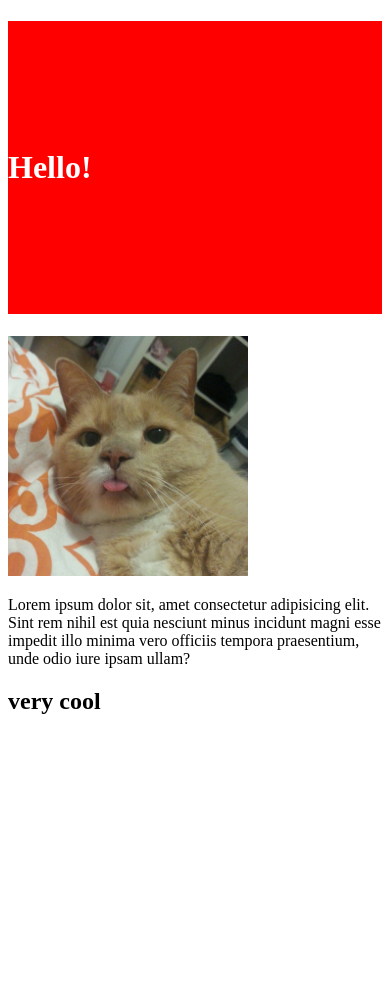
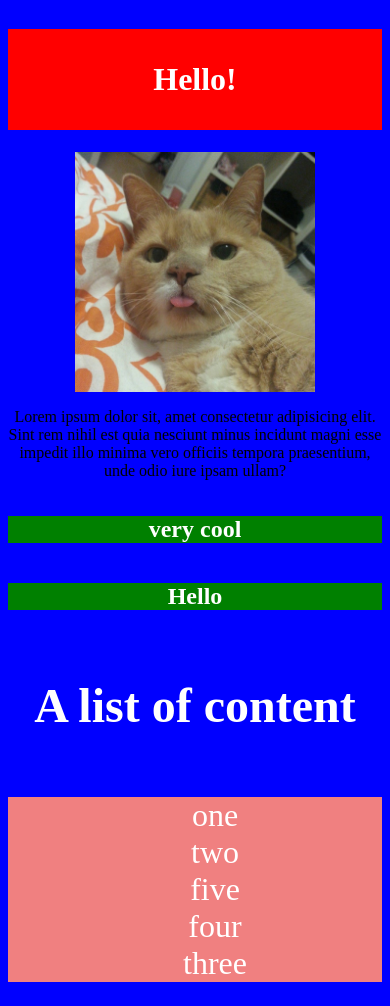
Before and after one commit to trainEnthusiast314/week-1, a plain HTML site: page transitions.html in a window 390 px wide. Before the commit the page ends 844 px from the top, so only its background shows below. Drawn offline with Linux system fonts and the light colour scheme.

Commit message:
media querries for printing and screen

```diff
--- a/style.css
+++ b/style.css
@@ -2,7 +2,7 @@ h1 {
   background-color: red;
   color: white;
   transition: all 1s cubic-bezier(0.075, 0.82, 0.165, 1);
-  padding: 4em 0;
+  padding: 1em 0;
 }
 h1:hover {
   background: blue;
@@ -12,12 +12,13 @@ img {
   width: 15em;
   height: 15em;
   transition: all 1s;
+  margin: 0 auto;
 }
 img:hover {
   display: inline;
-  padding-left: 25em;
-  width: 25em;
-  height: 25em;
+  justify-content: c;
+  width: 20em;
+  height: 20em;
   border-radius: 20px;
   animation: barrel-roll 5s;
 }
@@ -27,3 +28,38 @@ img:hover {
     transform: rotate(360deg);
   }
 }
+h2 {
+  background-color: green;
+  color: white;
+}
+body {
+  text-align: center;
+  display: flex;
+  flex-direction: column;
+  font-size: 1em;
+  justify-content: center;
+}
+h3 {
+  background-color: blue;
+  color: white;
+  font-size: 3em;
+}
+ul {
+  background-color: lightcoral;
+  list-style: none;
+}
+li {
+  color: white;
+  font-size: 2em;
+}
+
+@media screen {
+  body {
+    background-color: blue;
+  }
+}
+@media print {
+  body {
+    background-color: green;
+  }
+}
--- a/transitions.html
+++ b/transitions.html
@@ -18,5 +18,14 @@
       officiis tempora praesentium, unde odio iure ipsam ullam?
     </p>
     <h2>very cool</h2>
+    <h2>Hello</h2>
+    <h3>A list of content</h3>
+    <ul>
+      <li>one</li>
+      <li>two</li>
+      <li>five</li>
+      <li>four</li>
+      <li>three</li>
+    </ul>
   </body>
 </html>
```
